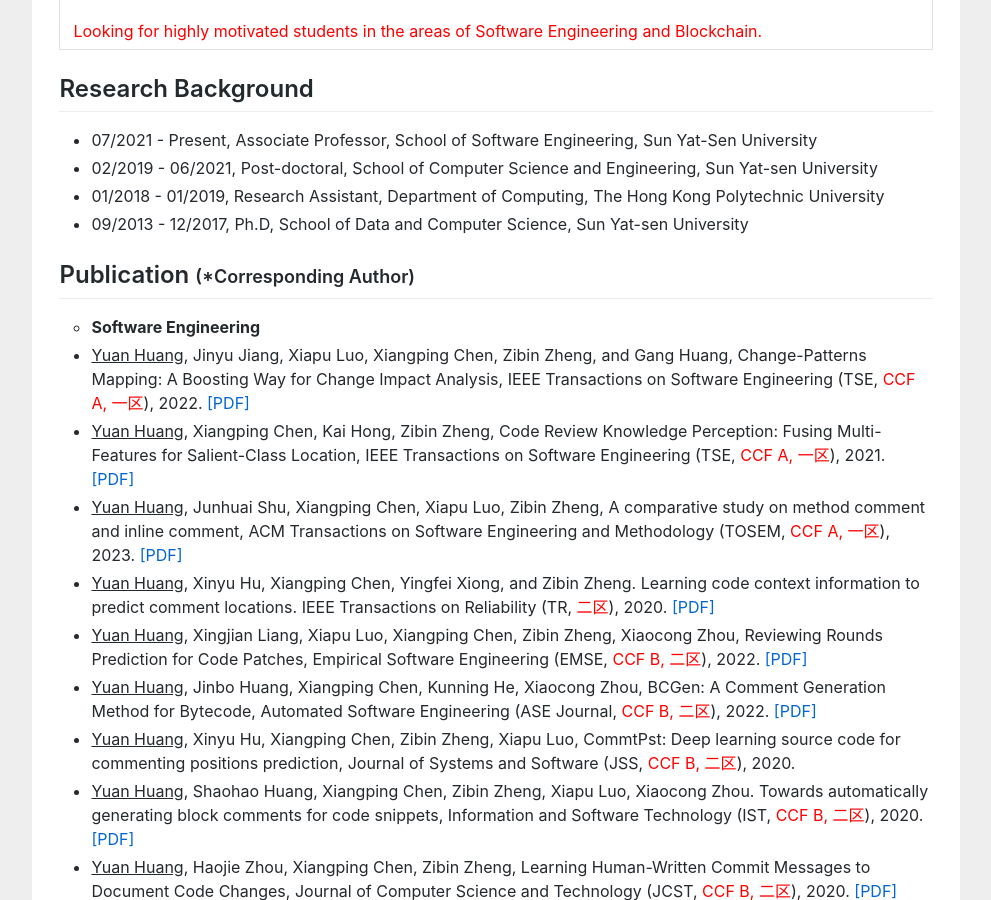
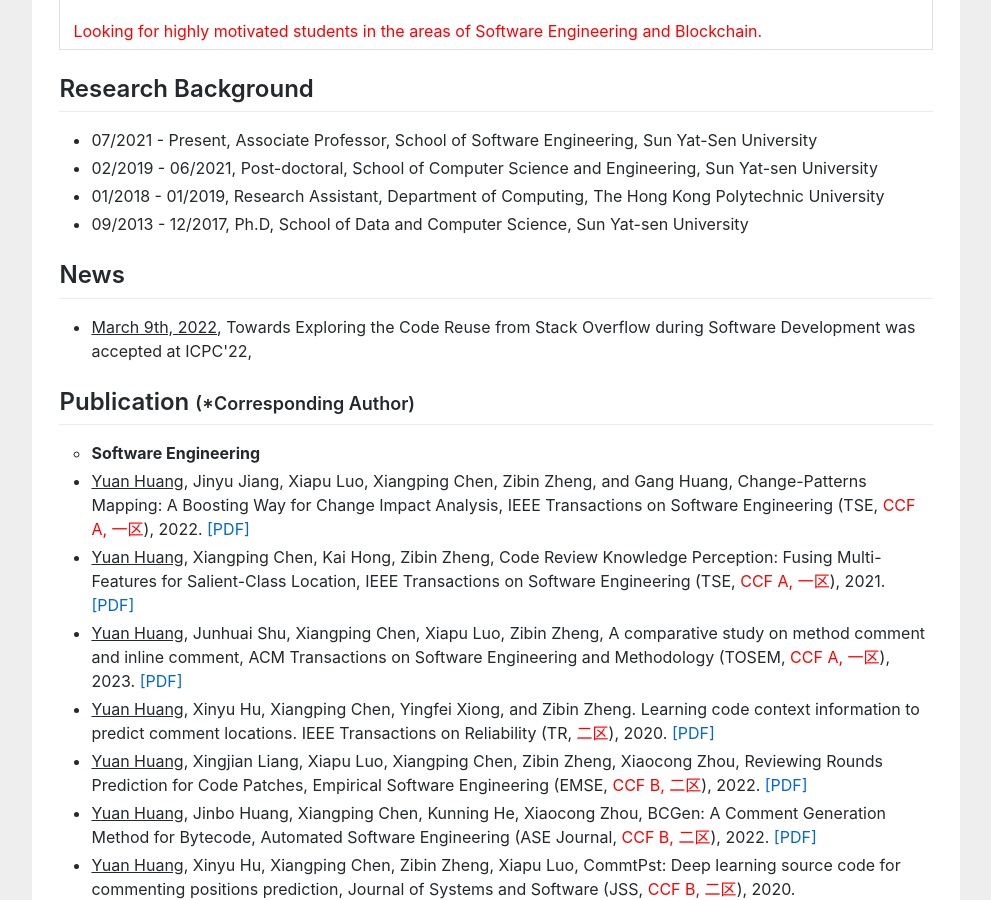
Before and after one commit to huangyuan-hy/huangyuan-hy.github.io, a Jekyll site: the page index.html, which Jekyll copies as it is, in a window 1280 px wide and 900 px high, scrolled down 560 px. Shown: the whole window, without its empty margins (144-1135 px from the left). Built offline with Jekyll 4.4.1, drawn with Linux system fonts in a browser that asks for light colours; part of the change alters nothing that is shown; some of the changed text lies outside the part shown.

Commit message:
Update index.html

```diff
--- a/index.html
+++ b/index.html
@@ -75,6 +75,13 @@ gtag('config', 'UA-158965281-1');
 						<li>02/2019 - 06/2021,  Post-doctoral, School of Computer Science and Engineering, Sun Yat-sen University</li>
 						<li>01/2018 - 01/2019,  Research Assistant, Department of Computing, The Hong Kong Polytechnic University</li>
 						<li>09/2013 - 12/2017,  Ph.D, School of Data and Computer Science, Sun Yat-sen University</li>
+					</ul>
+
+
+
+				<h2>News</h2>
+					<ul>
+						<li><u>March 9th, 2022</u>,  Towards Exploring the Code Reuse from Stack Overflow during Software Development was accepted at ICPC'22, </li>
 					</ul>
 
 
@@ -173,15 +180,15 @@ gtag('config', 'UA-158965281-1');
 				<h2>Students</h2>
 				<ul>
 
-<li type="circle"><b>Furen Xu（徐福仁）</b>, Enrolled at 2021</li>
+<li type="circle"><b>Furen Xu</b>, Enrolled at 2021</li>
     <p style="text-indent:2em;">Publications: <a href="https://dl.acm.org/doi/abs/10.1145/3524610.3527923">[ICPC 2022]</a></p>
 	<p style="text-indent:2em; line-height:2px;">Awards: 研究生一等奖学金, <a href="https://sse.sysu.edu.cn/article/403">招联金融奖学金</a></p>
 
-<li type="circle"><b>Jinbo Huang（黄进波）</b>, Enrolled at 2021</li>
+<li type="circle"><b>Jinbo Huang</b>, Enrolled at 2021</li>
     <p style="text-indent:2em;">Publications: <a href="https://link.springer.com/article/10.1007/s10515-022-00374-6">[ASE Journal]</a></p>
    <p style="text-indent:2em; line-height:2px;"> Awards: 研究生一等奖学金, <a href="https://sse.sysu.edu.cn/article/403">招联金融奖学金</a></p>
 
-<li type="circle"><b>Rong Wang（王榕）</b>, Enrolled at 2021</li>
+<li type="circle"><b>Rong Wang</b>, Enrolled at 2021</li>
     <p style="text-indent:2em;">Publications: <a href="https://qrs22.techconf.org/">[QRS 2022]</a></p>
     <p style="text-indent:2em; line-height:2px;">Awards: 研究生二等奖学金</p>
 
```
